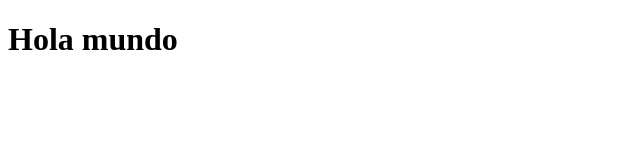
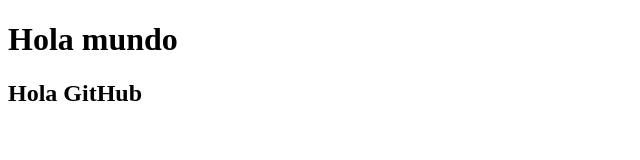
Before and after one commit to SebastianDonaire/Mi_primer_report, a plain HTML site: page index.html in a window 1280 px wide. Shown: the whole page, without its empty margins (0-640 px from the left). Drawn offline with Linux system fonts and the light colour scheme.

Commit message:
Nuevo commit

```diff
--- a/index.html
+++ b/index.html
@@ -7,5 +7,6 @@
 </head>
 <body>
     <h1>Hola mundo</h1>
+    <h2>Hola GitHub</h2>
 </body>
 </html>
```
